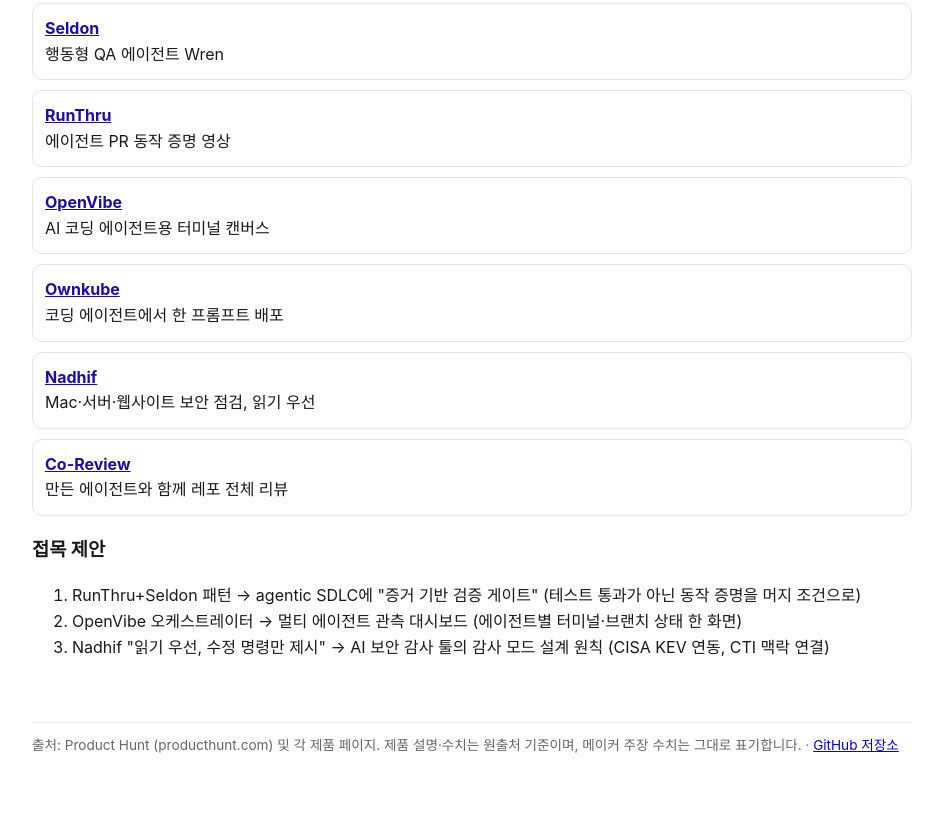
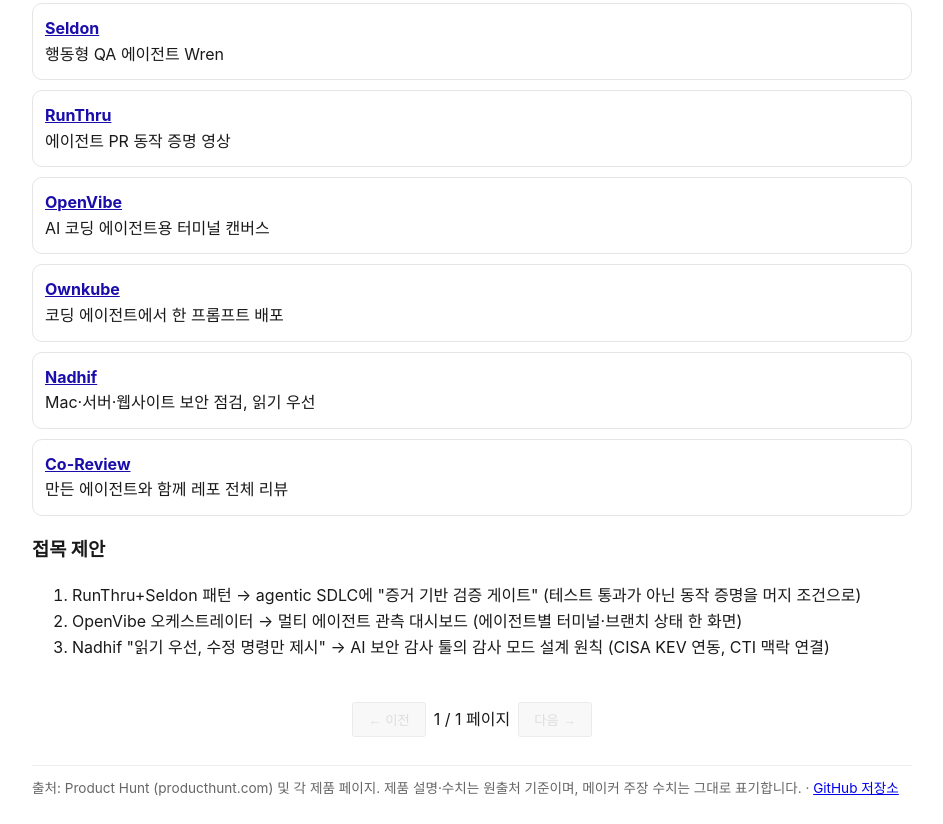
Before and after one commit to jeonck/product-hunt-board, a plain HTML site: page index.html in a window 1280 px wide. Shown: the part 4099-4923 px from the top of the page, without its empty margins (168-1111 px from the left). Before the commit the page ends 4880 px from the top, so only its background shows below. Drawn offline with Linux system fonts and the light colour scheme.

Commit message:
게시판 페이징 추가 — 하루 섹션 7일씩

```diff
--- a/index.html
+++ b/index.html
@@ -10,6 +10,7 @@ h1{font-size:1.5rem;margin-bottom:4px} .sub{color:#666;margin-top:0}
 section{border-top:1px solid #eee;padding:18px 0} section h2{margin-top:0}
 .theme{color:#555} .prod{border:1px solid #e5e5e5;border-radius:10px;padding:12px;margin:10px 0}
 .prod a{color:#1a0dab} .rank{color:#666;font-size:.85rem} .note{color:#666;font-size:.85rem}
+.pager{margin:8px 0 20px;text-align:center} .pager button{padding:6px 14px;margin:0 8px;cursor:pointer} .pager button:disabled{opacity:.4;cursor:default}
 footer{color:#666;font-size:.85rem;margin-top:28px;border-top:1px solid #eee;padding-top:12px}
 </style>
 </head>
@@ -47,6 +48,24 @@ footer{color:#666;font-size:.85rem;margin-top:28px;border-top:1px solid #eee;pad
 <div class='prod'><a href='https://www.producthunt.com/products/co-review'><b>Co-Review</b></a><div>만든 에이전트와 함께 레포 전체 리뷰</div></div>
 <h3>접목 제안</h3><ol><li>RunThru+Seldon 패턴 → agentic SDLC에 &quot;증거 기반 검증 게이트&quot; (테스트 통과가 아닌 동작 증명을 머지 조건으로)</li><li>OpenVibe 오케스트레이터 → 멀티 에이전트 관측 대시보드 (에이전트별 터미널·브랜치 상태 한 화면)</li><li>Nadhif &quot;읽기 우선, 수정 명령만 제시&quot; → AI 보안 감사 툴의 감사 모드 설계 원칙 (CISA KEV 연동, CTI 맥락 연결)</li></ol></section>
 
+<div class="pager" id="pager"><button id="prevBtn">← 이전</button><span id="pageInfo"></span><button id="nextBtn">다음 →</button></div>
+<script>
+(function(){
+var secs = Array.prototype.slice.call(document.querySelectorAll('section'));
+var per = 7, page = 0, pages = Math.max(1, Math.ceil(secs.length / per));
+var info = document.getElementById('pageInfo');
+var prev = document.getElementById('prevBtn'), next = document.getElementById('nextBtn');
+function show(){
+  secs.forEach(function(s, i){ s.style.display = (i >= page*per && i < (page+1)*per) ? '' : 'none'; });
+  info.textContent = (page+1) + ' / ' + pages + ' 페이지';
+  prev.disabled = page === 0; next.disabled = page >= pages-1;
+  window.scrollTo(0, 0);
+}
+prev.onclick = function(){ if(page > 0){ page--; show(); } };
+next.onclick = function(){ if(page < pages-1){ page++; show(); } };
+show();
+})();
+</script>
 <footer>
 출처: Product Hunt (producthunt.com) 및 각 제품 페이지. 제품 설명·수치는 원출처 기준이며, 메이커 주장 수치는 그대로 표기합니다. ·
 <a href="https://github.com/jeonck/product-hunt-board">GitHub 저장소</a>
```
